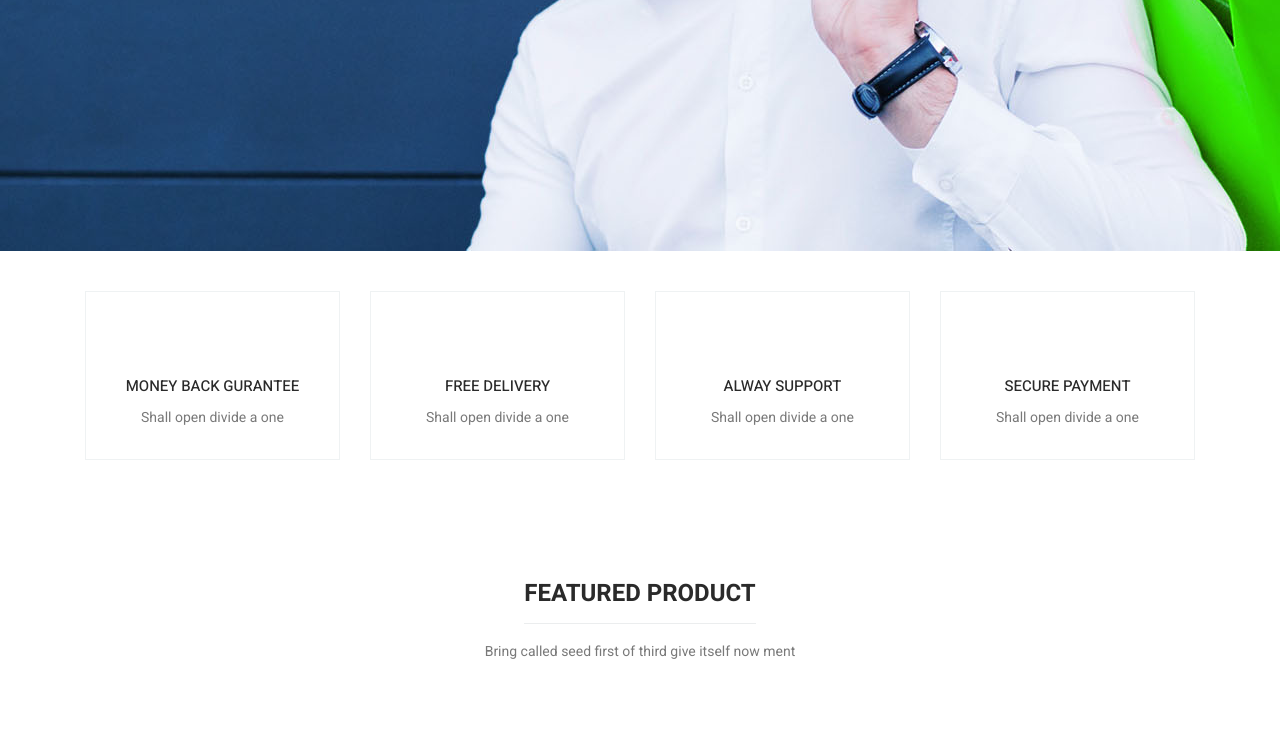
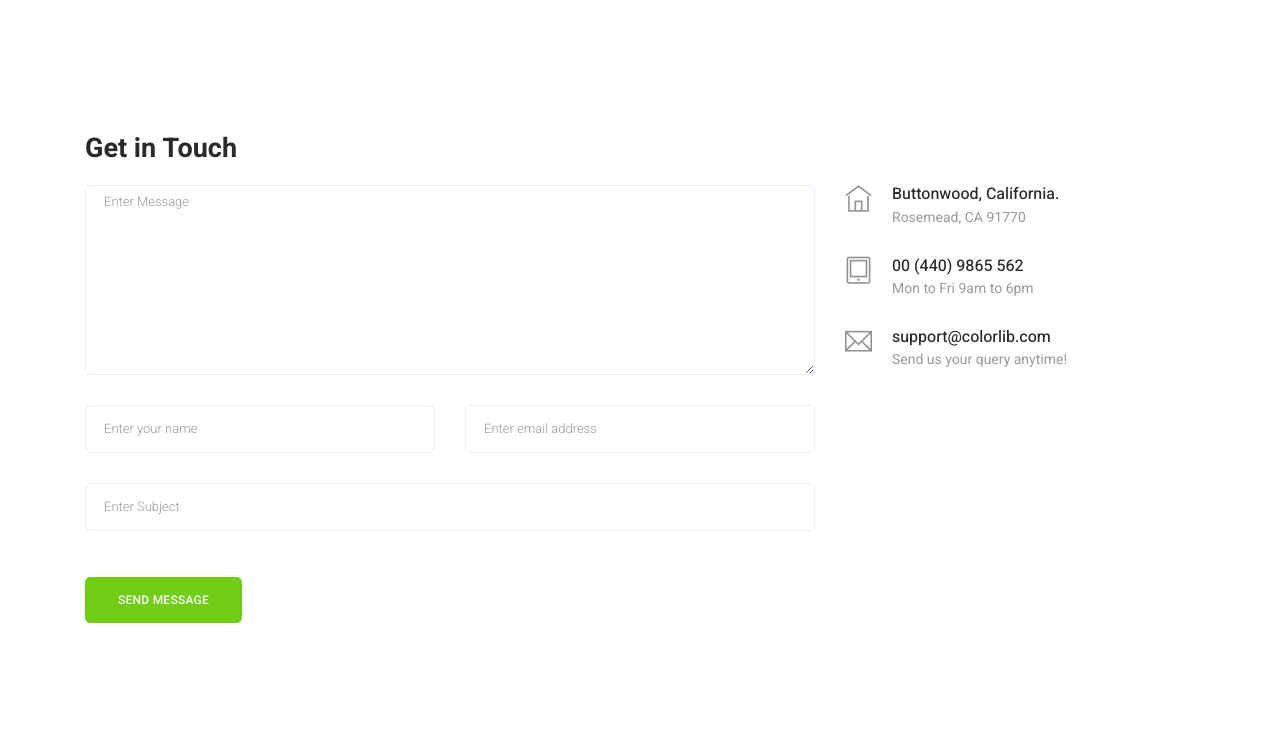
Before and after one commit to aashishgarg/dev_shop_frontend, a React (Create React App) app: page /contact in a window 1280 px wide. Shown: the part 880-1616 px from the top of the page. Built offline with nearby package versions, Linux system fonts and the light colour scheme; grey boxes are pictures that could not be loaded; a web font is replaced by a local one.

Commit message:
Conatct and tracking components linking added

```diff
--- a/src/App.js
+++ b/src/App.js
@@ -16,11 +16,15 @@ import "./Assets/css/responsive.css"
 import Home from './Pages/Commons/Home';
 import Header from './Pages/Commons/Header';
 import Footer from './Pages/Commons/Footer';
+import Contact from "./Pages/Contact";
+import OrderTracking from "./Pages/OrderTracking";
 
 const Routing = props => (
   <div>
     <Switch>
-      {/* <Route path="/" exact component={Home} /> */}
+       <Route path='/' exact component={Home} />
+       <Route path='/contact' exact component={Contact} />
+       <Route path='/tracking' exact component={OrderTracking} />
       {/* <Route path="/about" component={About} /> */}
       {/* <Route path="/users" component={User} /> */}
       {/* <Route path="/login" component={Login} /> */}
@@ -31,9 +35,7 @@ const Routing = props => (
 function App() {
   return (
     <Router>
-      {/* <SideNav/> */}
         <Header />
-        <Home />
         <Routing/>
         <Footer/>
     </Router>
--- a/src/Pages/Commons/Header/FirstHeader.jsx
+++ b/src/Pages/Commons/Header/FirstHeader.jsx
@@ -1,4 +1,5 @@
 import React from 'react';
+import {Link} from 'react-router-dom';
 
 const FirstHeader = () => (
     <div className="top_menu">
@@ -19,14 +20,10 @@ const FirstHeader = () => (
                                 </a>
                             </li>
                             <li>
-                                <a href="tracking.html">
-                                    track order
-                                </a>
+                                <Link to={'/tracking'} >track order</Link>
                             </li>
                             <li>
-                                <a href="contact.html">
-                                    Contact Us
-                                </a>
+                                <Link to={'/contact'}>Contact Us</Link>
                             </li>
                         </ul>
                     </div>
--- a/src/Pages/Commons/Header/Menu.jsx
+++ b/src/Pages/Commons/Header/Menu.jsx
@@ -1,4 +1,5 @@
 import React, {Component} from 'react';
+import {Link} from 'react-router-dom';
 
 class Menu extends Component {
     render(){
@@ -6,7 +7,7 @@ class Menu extends Component {
             <div className="col-lg-7 pr-0">
                 <ul className="nav navbar-nav center_nav pull-right">
                     <li className="nav-item active">
-                        <a className="nav-link" href="index.html">Home</a>
+                        <Link to={'/'} className="nav-link">Home</Link>
                     </li>
                     <li className="nav-item submenu dropdown">
                         <a href="#" className="nav-link dropdown-toggle" data-toggle="dropdown"
@@ -53,7 +54,7 @@ class Menu extends Component {
                         </ul>
                     </li>
                     <li className="nav-item">
-                        <a className="nav-link" href="contact.html">Contact</a>
+                        <Link to={'/contact'} className="nav-link">Contact</Link>
                     </li>
                 </ul>
             </div>
--- a/src/Pages/Commons/Home.jsx
+++ b/src/Pages/Commons/Home.jsx
@@ -17,8 +17,8 @@ class Home extends Component {
                 <NewProds/>
                 <InspiredProds/>
             </div>
-        )
-    }
+        );
+    };
 }
 
-export default Home
+export default Home;
--- /dev/null
+++ b/src/Pages/Contact.jsx
@@ -0,0 +1,109 @@
+import React, {Component} from 'react';
+
+class Contact extends Component {
+    render() {
+        return (
+            <section className="section_gap">
+                <div className="container">
+                    <div className="d-none d-sm-block mb-5 pb-4">
+                        <div id="map" style={{height: '480px'}}></div>
+                        {/*<script>*/}
+                        {/*    function initMap() {*/}
+                        {/*    var uluru = {lat: -25.363, lng: 131.044};*/}
+                        {/*    var grayStyles = [*/}
+                        {/*{*/}
+                        {/*    featureType: "all",*/}
+                        {/*    stylers: [*/}
+                        {/*{saturation: -90},*/}
+                        {/*{lightness: 50}*/}
+                        {/*    ]*/}
+                        {/*},*/}
+                        {/*{elementType: 'labels.text.fill', stylers: [{color: '#A3A3A3'}]}*/}
+                        {/*    ];*/}
+                        {/*    var map = new google.maps.Map(document.getElementById('map'), {*/}
+                        {/*    center: {lat: -31.197, lng: 150.744},*/}
+                        {/*    zoom: 9,*/}
+                        {/*    styles: grayStyles,*/}
+                        {/*    scrollwheel:  false*/}
+                        {/*});*/}
+                        {/*}*/}
+
+                        {/*</script>*/}
+                        <script
+                            src="https://maps.googleapis.com/maps/api/js?key=AIzaSyDpfS1oRGreGSBU5HHjMmQ3o5NLw7VdJ6I&callback=initMap"></script>
+
+                    </div>
+
+
+                    <div className="row">
+                        <div className="col-12">
+                            <h2 className="contact-title">Get in Touch</h2>
+                        </div>
+                        <div className="col-lg-8 mb-4 mb-lg-0">
+                            <form className="form-contact contact_form" action="contact_process.php" method="post"
+                                  id="contactForm" noValidate="novalidate">
+                                <div className="row">
+                                    <div className="col-12">
+                                        <div className="form-group">
+                                            <textarea className="form-control w-100" name="message" id="message"
+                                                      cols="30" rows="9" placeholder="Enter Message"></textarea>
+                                        </div>
+                                    </div>
+                                    <div className="col-sm-6">
+                                        <div className="form-group">
+                                            <input className="form-control" name="name" id="name" type="text"
+                                                   placeholder="Enter your name"/>
+                                        </div>
+                                    </div>
+                                    <div className="col-sm-6">
+                                        <div className="form-group">
+                                            <input className="form-control" name="email" id="email" type="email"
+                                                   placeholder="Enter email address"/>
+                                        </div>
+                                    </div>
+                                    <div className="col-12">
+                                        <div className="form-group">
+                                            <input className="form-control" name="subject" id="subject" type="text"
+                                                   placeholder="Enter Subject"/>
+                                        </div>
+                                    </div>
+                                </div>
+                                <div className="form-group mt-lg-3">
+                                    <button type="submit" className="main_btn">Send Message</button>
+                                </div>
+                            </form>
+
+
+                        </div>
+
+                        <div className="col-lg-4">
+                            <div className="media contact-info">
+                                <span className="contact-info__icon"><i className="ti-home"></i></span>
+                                <div className="media-body">
+                                    <h3>Buttonwood, California.</h3>
+                                    <p>Rosemead, CA 91770</p>
+                                </div>
+                            </div>
+                            <div className="media contact-info">
+                                <span className="contact-info__icon"><i className="ti-tablet"></i></span>
+                                <div className="media-body">
+                                    <h3><a href="tel:454545654">00 (440) 9865 562</a></h3>
+                                    <p>Mon to Fri 9am to 6pm</p>
+                                </div>
+                            </div>
+                            <div className="media contact-info">
+                                <span className="contact-info__icon"><i className="ti-email"></i></span>
+                                <div className="media-body">
+                                    <h3><a href="mailto:support@colorlib.com">support@colorlib.com</a></h3>
+                                    <p>Send us your query anytime!</p>
+                                </div>
+                            </div>
+                        </div>
+                    </div>
+                </div>
+            </section>
+        );
+    };
+}
+
+export default Contact;
--- /dev/null
+++ b/src/Pages/OrderTracking.jsx
@@ -0,0 +1,32 @@
+import React, {Component} from 'react';
+
+class OrderTracking extends Component {
+    render(){
+        return(
+            <section className="tracking_box_area section_gap">
+                <div className="container">
+                    <div className="tracking_box_inner">
+                        <p>To track your order please enter your Order ID in the box below and press the "Track" button.
+                            This was given
+                            to you on your receipt and in the confirmation email you should have received.</p>
+                        <form className="row tracking_form" action="#" method="post" noValidate="novalidate">
+                            <div className="col-md-12 form-group">
+                                <input type="text" className="form-control" id="order" name="order"
+                                       placeholder="Order ID"/>
+                            </div>
+                            <div className="col-md-12 form-group">
+                                <input type="email" className="form-control" id="email" name="email"
+                                       placeholder="Billing Email Address"/>
+                            </div>
+                            <div className="col-md-12 form-group">
+                                <button type="submit" value="submit" className="btn submit_btn">Track Order</button>
+                            </div>
+                        </form>
+                    </div>
+                </div>
+            </section>
+        );
+    };
+}
+
+export default OrderTracking;
```
Also changed, not shown: src/plugins/Map.jsx (added, +41 -0 lines), 1 other file (tests, documents, lock files or other folders).
